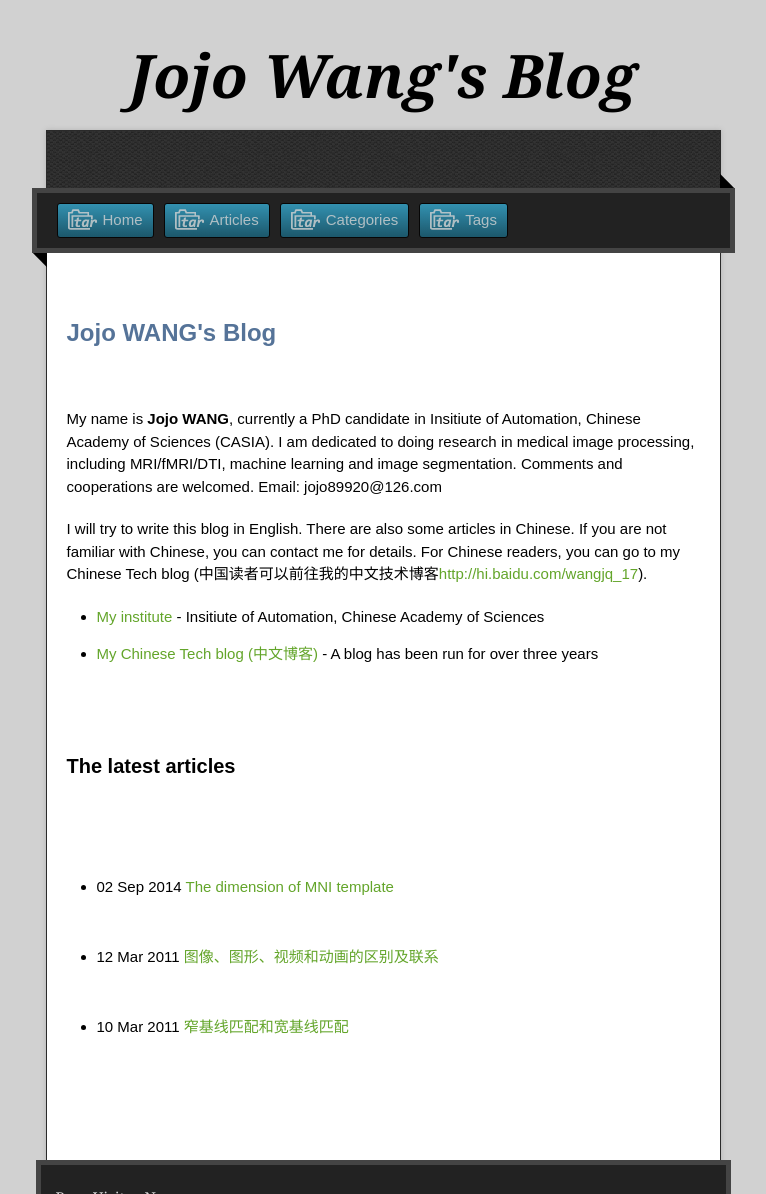
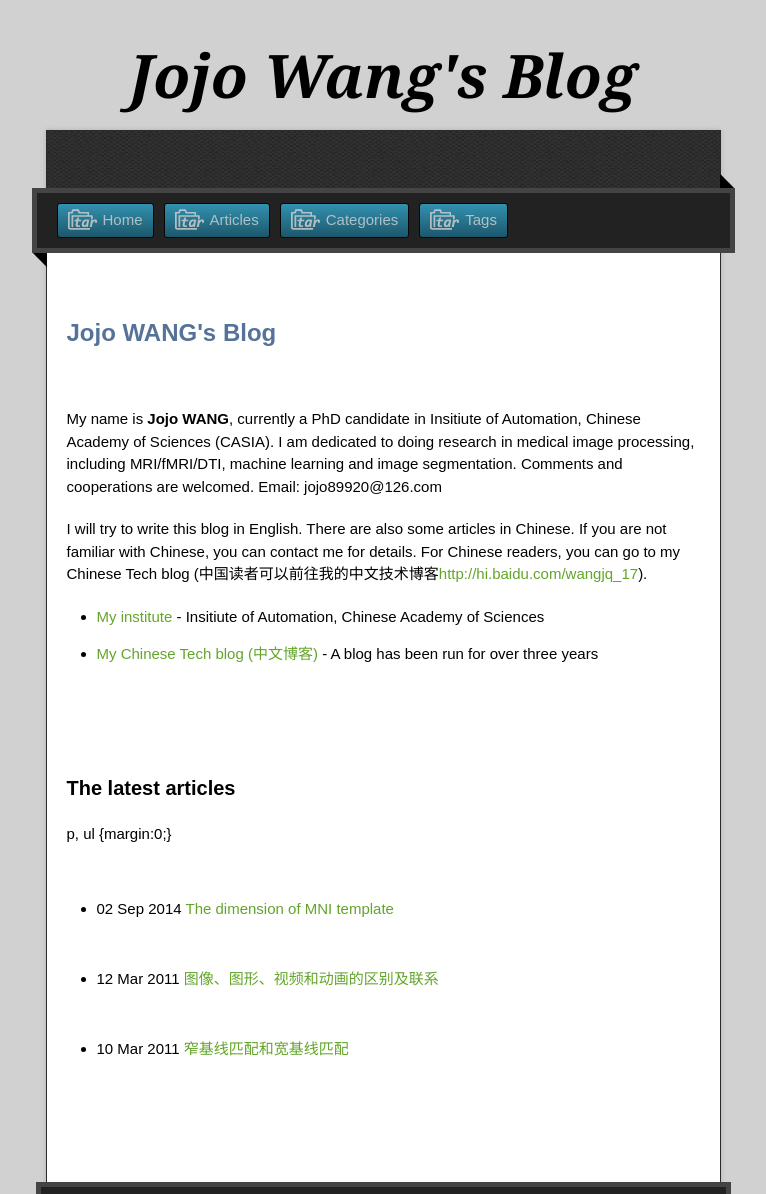
Before and after one commit to jojowang17/jekyll_demo, a Jekyll site: the page built from index.html, in a window 1280 px wide. Shown: the top 1194 px of the page, without its empty margins (257-1023 px from the left). Built offline with Jekyll 4.4.1, drawn with Linux system fonts in a browser that asks for light colours; nearby versions of some CDN libraries; grey boxes are pictures that could not be loaded.

Commit message:
Update index.html

```diff
--- a/index.html
+++ b/index.html
@@ -19,8 +19,9 @@ title: Jojo WANG's Blog
 
 
 <div>
-<br><br>
+<br><br><br>
 <h3>The latest articles</h3>
+p, ul {margin:0;}
 　　<ul>
 　　    {% for post in site.posts %}
 　　　　<li><p>{{ post.date | date_to_string }} <a href="{{ site.baseurl }}{{ post.url }}">{{ post.title }}</a></p></li>
```
